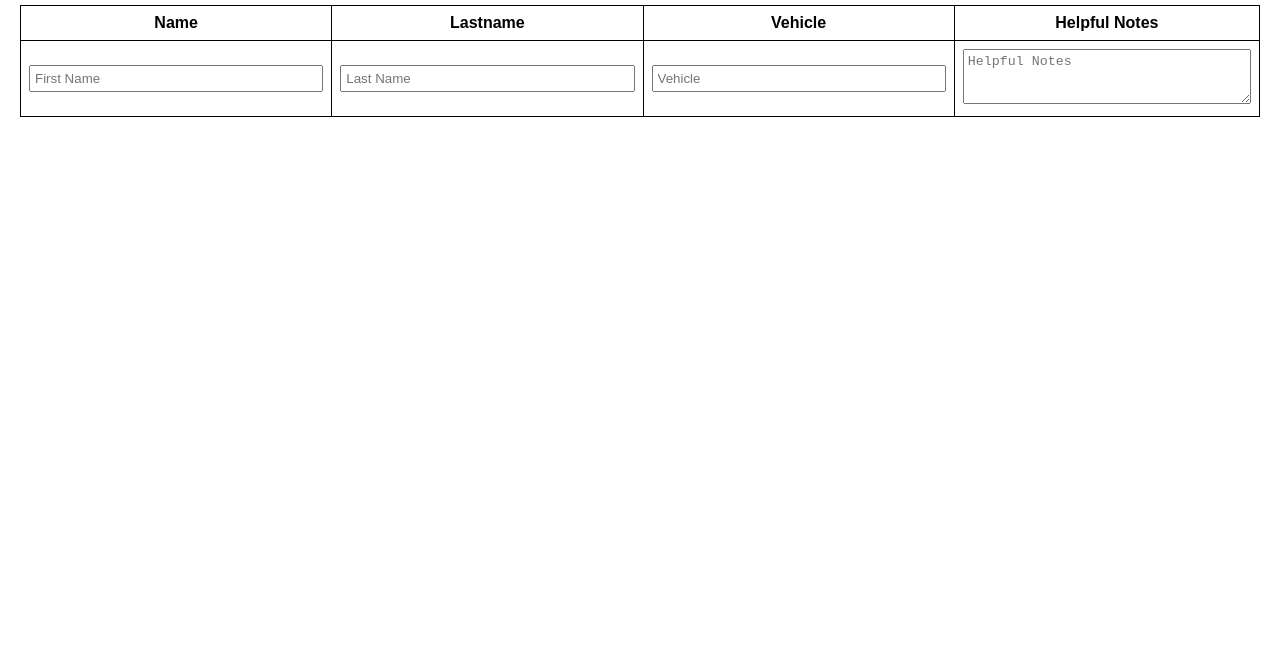
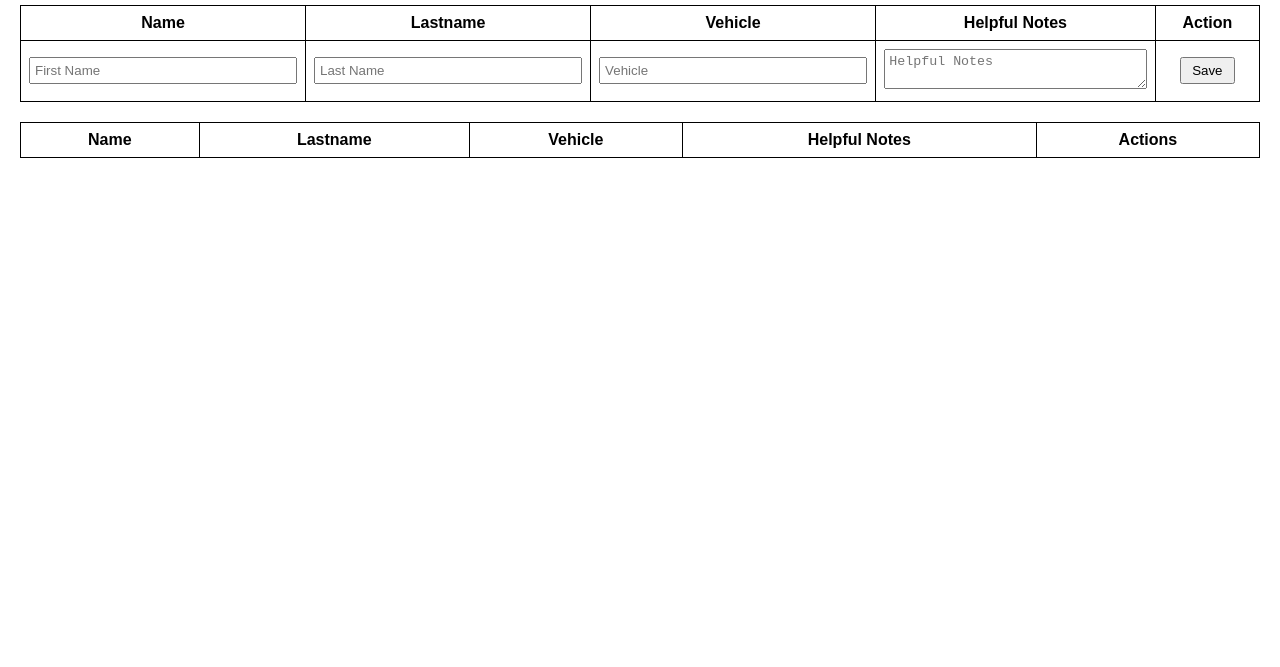
Before and after one commit to gptaid/112w-vip-site, a plain HTML site: page guest-log.html in a window 1280 px wide. Shown: the part 133-800 px from the top of the page. Drawn offline with Linux system fonts and the light colour scheme.

Commit message:
Update guest-log.html

```diff
--- a/guest-log.html
+++ b/guest-log.html
@@ -5,10 +5,7 @@
   <meta name="viewport" content="width=device-width, initial-scale=1.0"/>
   <title>Guests & Visitors</title>
   <style>
-    body {
-      font-family: Arial, sans-serif;
-      margin: 20px;
-    }
+    body { font-family: Arial, sans-serif; margin: 20px; }
     table, th, td {
       border: 1px solid black;
       border-collapse: collapse;
@@ -24,7 +21,7 @@
     h2 {
       text-align: center;
     }
-    input[type="text"], textarea {
+    input, textarea {
       width: 100%;
       padding: 4px;
       box-sizing: border-box;
@@ -40,6 +37,10 @@
       text-decoration: none;
       border-radius: 4px;
     }
+    button {
+      padding: 4px 10px;
+      margin: 2px;
+    }
   </style>
 </head>
 <body>
@@ -48,6 +49,7 @@
 
 <h2>GUESTS & VISITORS</h2>
 
+<!-- Input Form -->
 <table>
   <thead>
     <tr>
@@ -55,17 +57,76 @@
       <th>Lastname</th>
       <th>Vehicle</th>
       <th>Helpful Notes</th>
+      <th>Action</th>
     </tr>
   </thead>
-  <tbody id="guestLogTable">
+  <tbody>
     <tr>
-      <td><input type="text" placeholder="First Name" /></td>
-      <td><input type="text" placeholder="Last Name" /></td>
-      <td><input type="text" placeholder="Vehicle" /></td>
-      <td><textarea placeholder="Helpful Notes" rows="3"></textarea></td>
+      <td><input type="text" id="name" placeholder="First Name" /></td>
+      <td><input type="text" id="lastname" placeholder="Last Name" /></td>
+      <td><input type="text" id="vehicle" placeholder="Vehicle" /></td>
+      <td><textarea id="notes" rows="2" placeholder="Helpful Notes"></textarea></td>
+      <td><button onclick="addGuest()">Save</button></td>
     </tr>
   </tbody>
 </table>
 
+<!-- Displayed Entries -->
+<table id="guestTable">
+  <thead>
+    <tr>
+      <th>Name</th>
+      <th>Lastname</th>
+      <th>Vehicle</th>
+      <th>Helpful Notes</th>
+      <th>Actions</th>
+    </tr>
+  </thead>
+  <tbody></tbody>
+</table>
+
+<script>
+function addGuest() {
+  const table = document.getElementById("guestTable").getElementsByTagName('tbody')[0];
+  const name = document.getElementById("name").value;
+  const lastname = document.getElementById("lastname").value;
+  const vehicle = document.getElementById("vehicle").value;
+  const notes = document.getElementById("notes").value;
+
+  const row = table.insertRow();
+  row.innerHTML = `
+    <td>${name}</td>
+    <td>${lastname}</td>
+    <td>${vehicle}</td>
+    <td>${notes}</td>
+    <td>
+      <button onclick="editGuest(this)">Edit</button>
+      <button onclick="deleteGuest(this)">Delete</button>
+    </td>
+  `;
+
+  // Clear form
+  document.getElementById("name").value = "";
+  document.getElementById("lastname").value = "";
+  document.getElementById("vehicle").value = "";
+  document.getElementById("notes").value = "";
+}
+
+function editGuest(btn) {
+  const row = btn.parentElement.parentElement;
+  const cells = row.querySelectorAll("td");
+  document.getElementById("name").value = cells[0].innerText;
+  document.getElementById("lastname").value = cells[1].innerText;
+  document.getElementById("vehicle").value = cells[2].innerText;
+  document.getElementById("notes").value = cells[3].innerText;
+  row.remove();
+}
+
+function deleteGuest(btn) {
+  const row = btn.parentElement.parentElement;
+  row.remove();
+}
+</script>
+
 </body>
 </html>
```
